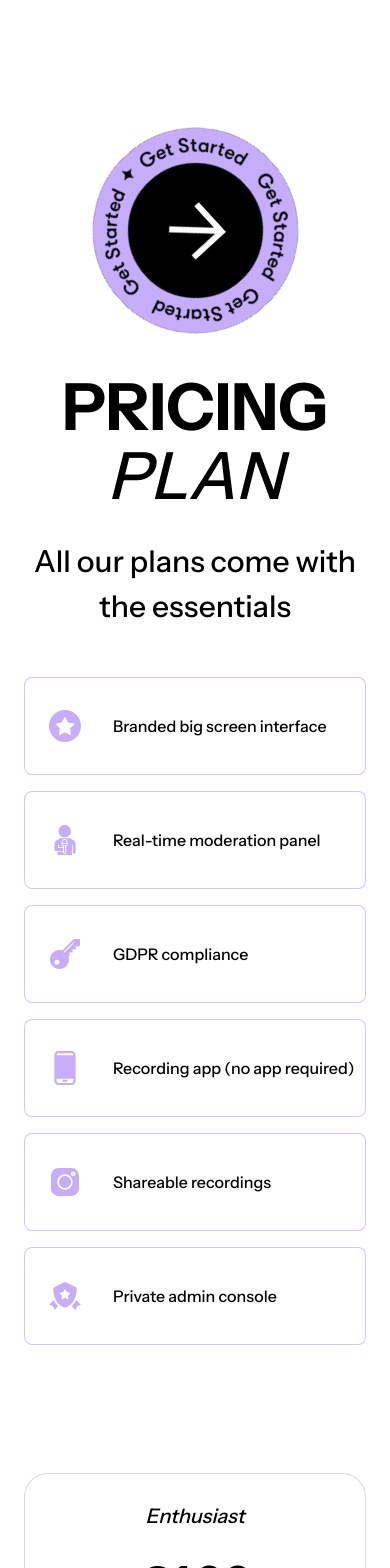
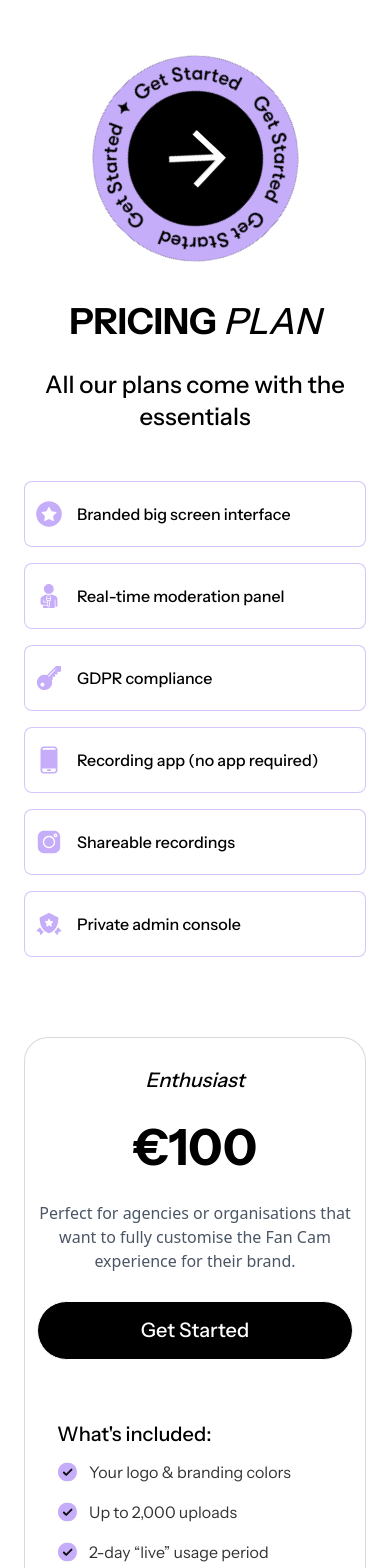
Before and after one commit to aqilusman45/Backstage, a Next.js app: page / in a window 390 px wide. Shown: the top 1568 px of the page. Built offline with nearby package versions, Linux system fonts and the light colour scheme.

Commit message:
fix: layout for mob screen

```diff
--- a/src/components/our-plan/index.jsx
+++ b/src/components/our-plan/index.jsx
@@ -6,20 +6,20 @@ import Image from "next/image";
 export default function OurPlan({ otherClasses, feature }) {
   const ourPlanClasses = classnames(
     otherClasses,
-    "flex-1 w-full md:w-auto border border-primary/70 rounded-lg px-5 py-7 bg-white hover:shadow-md transition whitespace-nowrap",
+    "xl:flex-1 w-full md:w-auto border border-primary/70 rounded-lg px-2 md:px-3 lg:px-5 py-4 lg:py-5 bg-white hover:shadow-md transition whitespace-nowrap",
   );
 
   return (
     <div className={ourPlanClasses} data-testid="our-plan">
-      <div className="flex items-center">
+      <div className="flex items-center gap-1">
         <Image
           src={feature.icon}
           width={40}
           height={40}
           alt={feature.icon}
-          className="rounded-md w-10 h-10"
+          className="rounded-md h-8 w-8 lg:w-10 lg:h-10"
         />
-        <span className="text-base font-medium  md:text-xxii font-medium font-instrument-sans px-7">
+        <span className="text-base font-medium  lg:text-xxii font-medium font-instrument-sans px-2 md:px-4 lg:px-7">
           {feature?.title}
         </span>
       </div>
--- a/src/components/pricing-card/index.jsx
+++ b/src/components/pricing-card/index.jsx
@@ -35,7 +35,7 @@ export default function PricingCard({
           <p
             className={classnames(
               size == "small" ? "text-40 py-2" : "text-50 ",
-              "font-semibold text-center my-4",
+              "font-semibold text-center my-4 font-instrument-sans",
             )}
           >
             {price}
--- a/src/sections/pricing-plan/index.jsx
+++ b/src/sections/pricing-plan/index.jsx
@@ -11,10 +11,10 @@ export default function PricingPlan({ otherClasses }) {
     homePageMocks;
   return (
     <section className={pricingPlanClasses} data-testid="pricing-plan">
-      <div className="my-32 text-center max-w-1120 mx-auto">
+      <div className="my-14 lg:my-20 text-center max-w-1120 mx-auto">
         <div className="flex flex-col sm:flex-row items-center justify-between gap-10">
-          <span className="w-40 hidden sm:block"></span>
-          <h2 className="text-65 font-bold order-1 sm:order-0 text-black font-instrument-sans uppercase text-center">
+          <span className="w-40 hidden md:block"></span>
+          <h2 className="text-center text-4xl sm:text-5xl lg:text-65 font-bold order-1 sm:order-0 text-black font-instrument-sans uppercase text-center">
             {title} <span className="font-medium italic">{subTitle}</span>
           </h2>
 
@@ -26,23 +26,23 @@ export default function PricingPlan({ otherClasses }) {
             className="max-w-205 max-h-205 order-0 sm:order-1 animate-[spin_10s_linear_infinite]"
           />
         </div>
-        <p className="text-30 font-medium mt-7 mb-12 font-instrument-sans">
+        <p className="text-2xl lg:text-30 font-medium mt-7 mb-12 font-instrument-sans">
           {text}
         </p>
-        <div className="flex items-center justify-center flex-wrap gap-4 mb-20">
+        <div className="grid grid-cols-1 sm:grid-cols-2 xl:flex items-center justify-center flex-wrap gap-4 mb-20">
           {features.map((feature, index) => (
             <OurPlan key={index} feature={feature} />
           ))}
         </div>
 
-        <div className="grid grid-cols-1 md:grid-cols-2 lg:grid-cols-3 gap-8 w-full mt-32 mb-20">
+        <div className="grid grid-cols-1 md:grid-cols-2 lg:grid-cols-3 gap-8 w-full my-14 lg:mt-32 lg:mb-20">
           {pricingPlans.map((plan, index) => (
             <PricingCard key={index} {...plan} />
           ))}
         </div>
 
-        <div className="flex flex-wrap items-center justify-between gap-4 my-16 lg:my-20">
-          <p className="flex-1 font-instrument-sans font-medium text-2rem lg:text-start text-center max-w-[703px] mx-auto lg:mx-0">
+        <div className="flex flex-wrap items-center justify-between gap-4 my-14 lg:my-20">
+          <p className="flex-1 font-instrument-sans font-medium text-2xl lg:text-2rem lg:text-start text-center max-w-[703px] mx-auto lg:mx-0">
             {subText}
           </p>
           <Button
```
